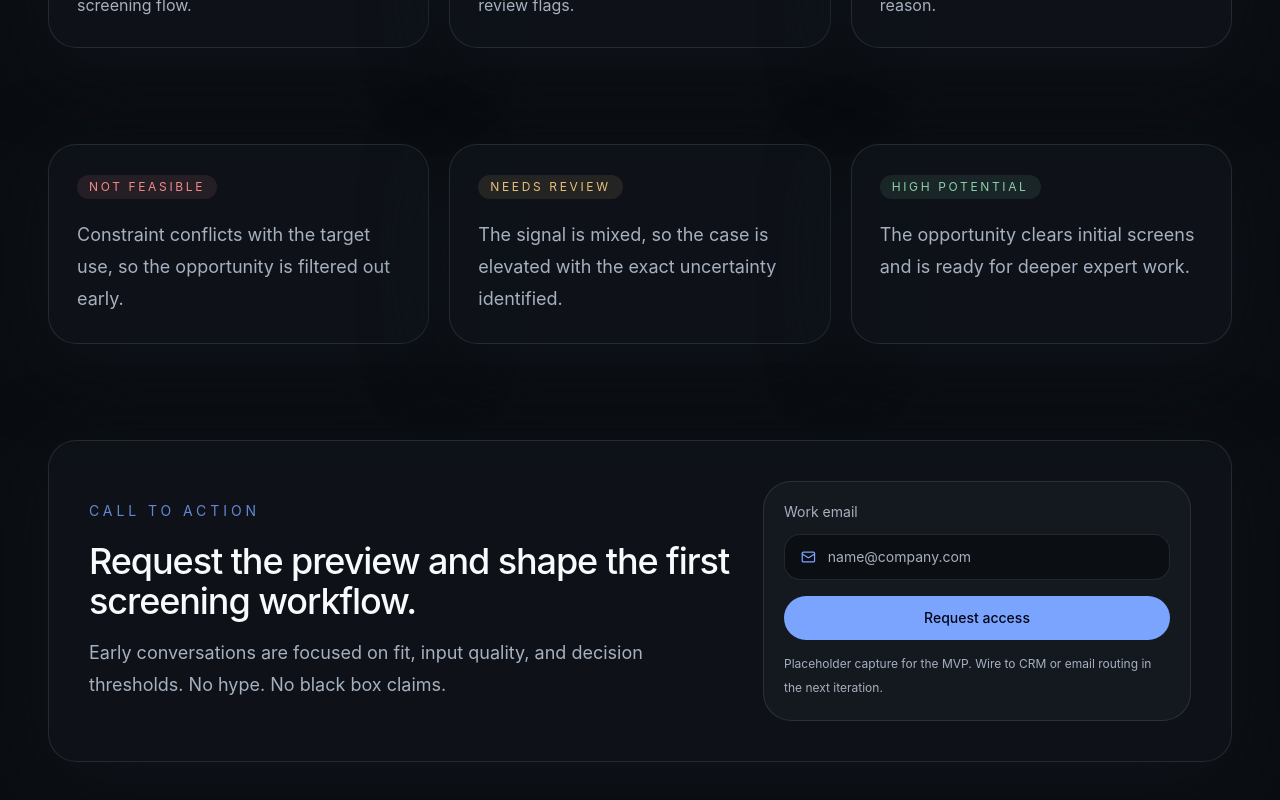
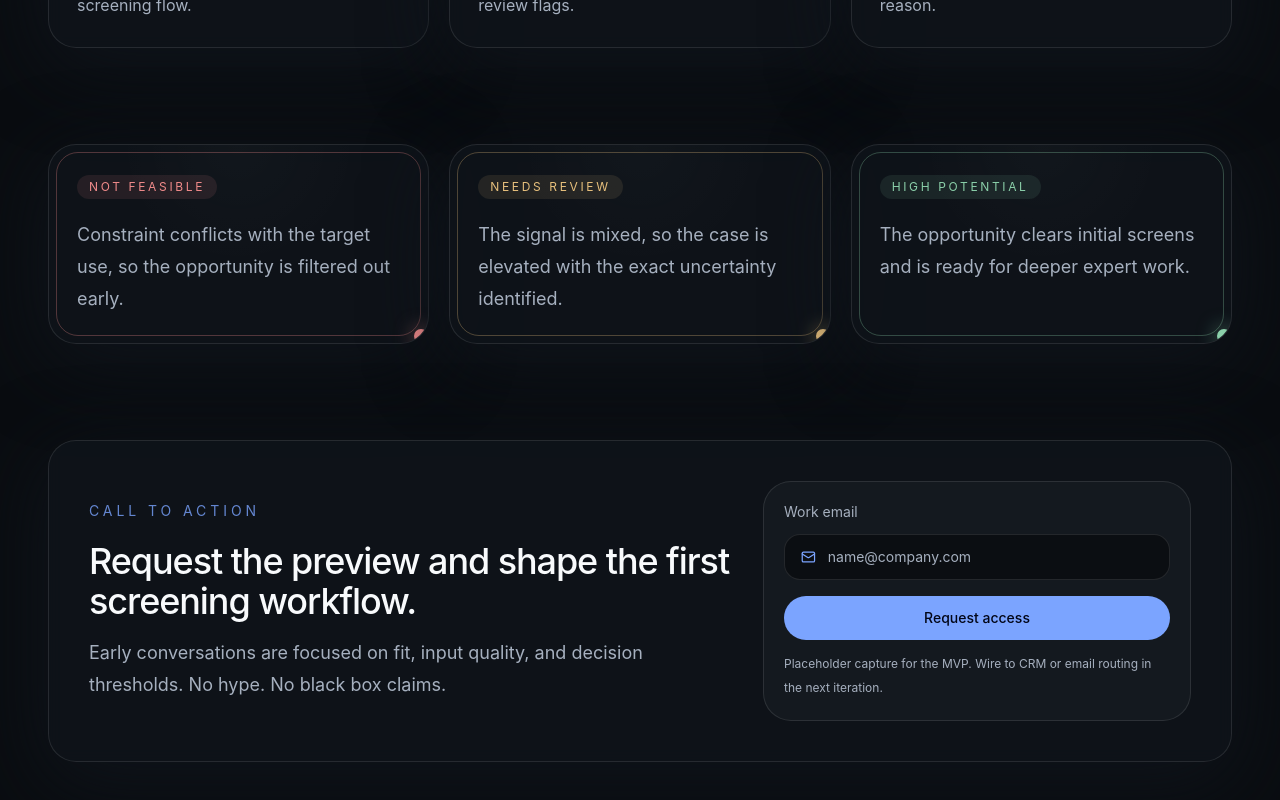
Before and after one commit to simon1971/feasibility-intelligence, a Next.js app: page / in a window 1280 px wide. Shown: the part 2005-2805 px from the top of the page. Built offline with nearby package versions, Linux system fonts and the light colour scheme.

Commit message:
feat: add semantic border-orbit motion to outcome cards

```diff
--- a/app/page.tsx
+++ b/app/page.tsx
@@ -1,5 +1,6 @@
 import { ArrowRight, CheckCircle2, Mail, SearchCheck, ShieldAlert, Sparkles } from 'lucide-react';
 import { HeroEngine } from '@/components/hero-engine';
+import { OutcomeCards } from '@/components/outcome-cards';
 import { Card } from '@/components/ui/card';
 
 const problemPoints = [
@@ -164,24 +165,7 @@ export default function Home() {
         </section>
 
         <section className="py-12" id="outputs">
-          <div className="grid gap-5 lg:grid-cols-3">
-            {outcomes.map((outcome) => (
-              <Card key={outcome.label} className="p-7">
-                <p
-                  className={`inline-flex rounded-full px-3 py-1 text-xs uppercase tracking-[0.22em] ${
-                    outcome.tone === 'danger'
-                      ? 'bg-danger/10 text-danger'
-                      : outcome.tone === 'warning'
-                        ? 'bg-warning/10 text-warning'
-                        : 'bg-success/10 text-success'
-                  }`}
-                >
-                  {outcome.label}
-                </p>
-                <p className="mt-5 text-lg leading-8 text-muted">{outcome.reason}</p>
-              </Card>
-            ))}
-          </div>
+          <OutcomeCards outcomes={outcomes} />
         </section>
 
         <section className="py-12" id="cta">
--- /dev/null
+++ b/components/outcome-cards.tsx
@@ -0,0 +1,77 @@
+'use client';
+
+import { motion } from 'framer-motion';
+import { Card } from '@/components/ui/card';
+
+type OutputTone = 'danger' | 'warning' | 'success';
+
+type Outcome = {
+  label: string;
+  reason: string;
+  tone: OutputTone;
+};
+
+export function OutcomeCards({ outcomes }: { outcomes: readonly Outcome[] }) {
+  return (
+    <div className="grid gap-5 lg:grid-cols-3">
+      {outcomes.map((outcome, index) => (
+        <OrbitCard key={outcome.label} outcome={outcome} index={index} />
+      ))}
+    </div>
+  );
+}
+
+function OrbitCard({ outcome, index }: { outcome: Outcome; index: number }) {
+  const theme = toneTheme(outcome.tone);
+
+  return (
+    <Card className="group relative overflow-hidden p-7">
+      <div className="pointer-events-none absolute inset-0 rounded-[28px] bg-[radial-gradient(circle_at_top,rgba(255,255,255,0.05),transparent_45%)] opacity-40" />
+      <motion.div
+        aria-hidden="true"
+        className={`pointer-events-none absolute h-3.5 w-3.5 rounded-full ${theme.dot}`}
+        initial={{ top: 12, left: 12 }}
+        animate={{
+          top: [12, 12, 'calc(100% - 14px)', 'calc(100% - 14px)', 12],
+          left: [12, 'calc(100% - 14px)', 'calc(100% - 14px)', 12, 12],
+        }}
+        transition={{
+          duration: 8.5,
+          delay: index * 0.45,
+          repeat: Infinity,
+          ease: 'linear',
+        }}
+      />
+      <div className={`pointer-events-none absolute inset-[7px] rounded-[22px] border ${theme.border}`} />
+      <div className="relative">
+        <p className={`inline-flex rounded-full px-3 py-1 text-xs uppercase tracking-[0.22em] ${theme.pill}`}>
+          {outcome.label}
+        </p>
+        <p className="mt-5 text-lg leading-8 text-muted">{outcome.reason}</p>
+      </div>
+    </Card>
+  );
+}
+
+function toneTheme(tone: OutputTone) {
+  switch (tone) {
+    case 'danger':
+      return {
+        pill: 'bg-danger/10 text-danger',
+        dot: 'bg-danger shadow-[0_0_20px_rgba(240,139,139,0.72)]',
+        border: 'border-danger/30',
+      };
+    case 'warning':
+      return {
+        pill: 'bg-warning/10 text-warning',
+        dot: 'bg-warning shadow-[0_0_20px_rgba(231,192,125,0.72)]',
+        border: 'border-warning/30',
+      };
+    case 'success':
+      return {
+        pill: 'bg-success/10 text-success',
+        dot: 'bg-success shadow-[0_0_20px_rgba(139,208,170,0.72)]',
+        border: 'border-success/30',
+      };
+  }
+}
```
